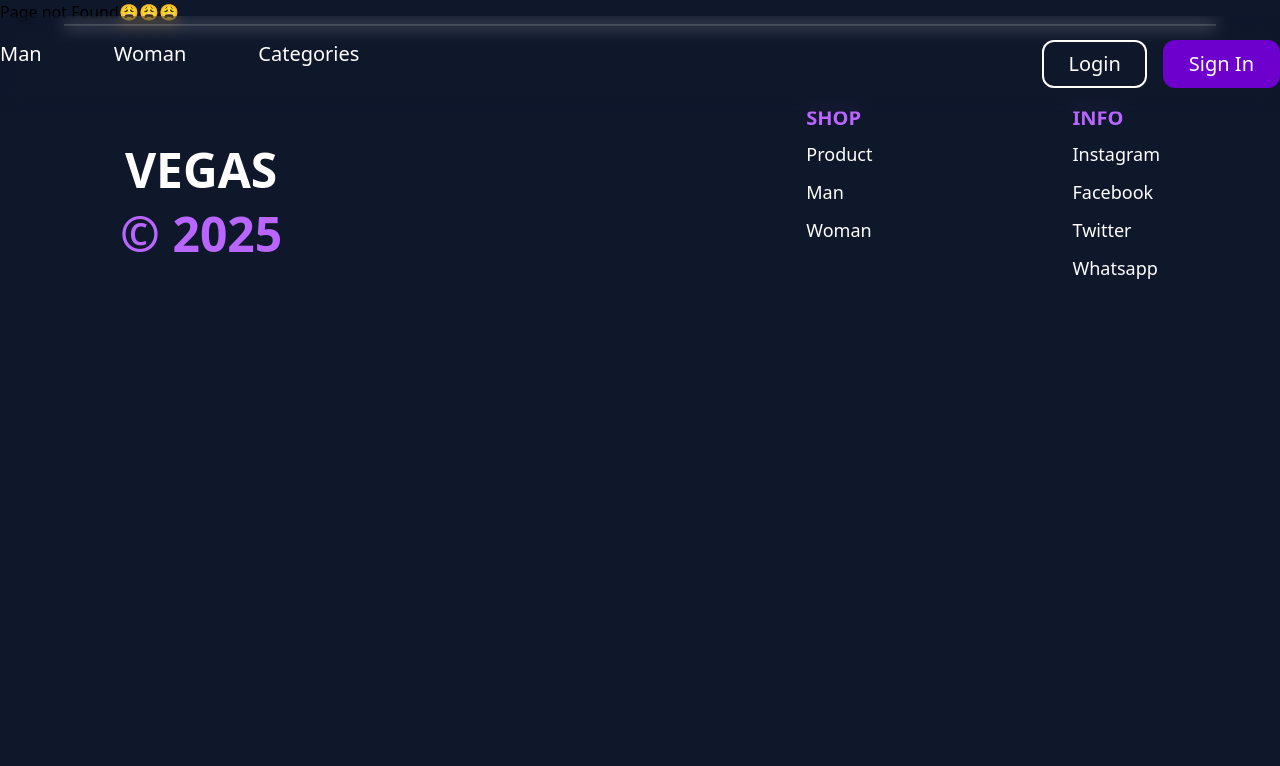
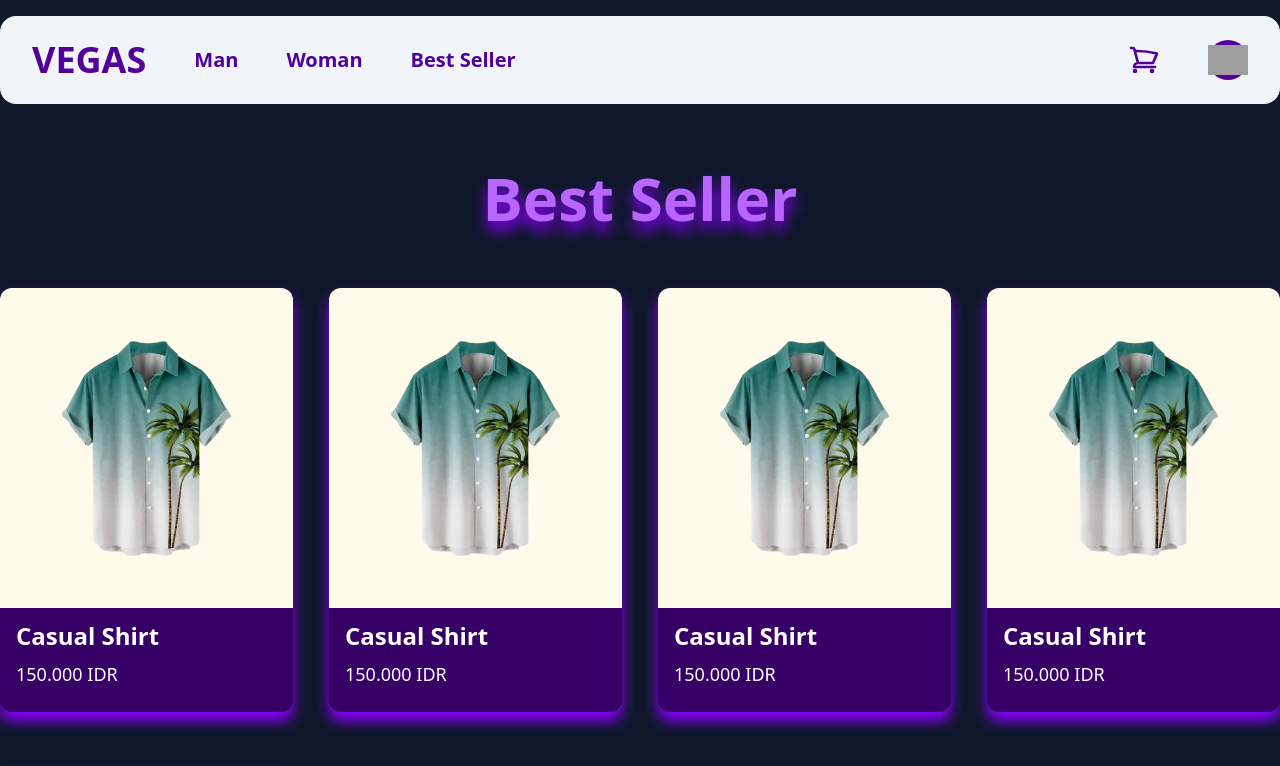
Before and after one commit to Hanvegas/E-Commerce, a Next.js app: page /best-seller in a window 1280 px wide. Before the commit this address had no page. Shown: the top 766 px of the page. Built offline with nearby package versions, Linux system fonts and the light colour scheme; grey boxes are pictures that could not be loaded.

Commit message:
Add Main Navbar

```diff
--- /dev/null
+++ b/src/app/best-seller/page.tsx
@@ -0,0 +1,17 @@
+import CardItem from '@/components/CardItem'
+import CatalogSection from '@/components/section/catalog-section'
+import React from 'react'
+
+export default function BestSeller() {
+      return (
+            <main>
+                  <CatalogSection text='Best Seller' level={1}>
+                        <CardItem title="Casual Shirt" price="150.000 IDR" imageSrc="/images/clothes/tshirt.png" />
+                        <CardItem title="Casual Shirt" price="150.000 IDR" imageSrc="/images/clothes/tshirt.png" />
+                        <CardItem title="Casual Shirt" price="150.000 IDR" imageSrc="/images/clothes/tshirt.png" />
+                        <CardItem title="Casual Shirt" price="150.000 IDR" imageSrc="/images/clothes/tshirt.png" />
+                        <CardItem title="Casual Shirt" price="150.000 IDR" imageSrc="/images/clothes/tshirt.png" />
+                  </CatalogSection>
+            </main>
+      )
+}
--- a/src/app/layout.tsx
+++ b/src/app/layout.tsx
@@ -1,8 +1,8 @@
 import type { Metadata } from "next";
 import { Geist, Geist_Mono, Lato } from "next/font/google";
 import "./globals.css";
-import Navbar from "@/components/Navbar";
 import Footer from "@/components/Footer";
+import DynamicNavbar from "@/components/DynamicNavbar";
 
 const geistSans = Geist({
   variable: "--font-geist-sans",
@@ -29,7 +29,7 @@ export default function RootLayout({
       <body
         className={`${geistSans.variable} ${geistMono.variable} antialiased bg-slate-900`}
       >
-        <Navbar />
+        <DynamicNavbar />
         {children}
         <Footer />
       </body>
--- /dev/null
+++ b/src/components/DynamicNavbar.tsx
@@ -0,0 +1,11 @@
+"use client"
+
+import { usePathname } from "next/navigation";
+import { Navbar, MainNavbar } from "./Navbar";
+
+export default function DynamicNavbar() {
+      const pathname = usePathname()
+      const isHome = pathname === "/"
+
+      return isHome ? <Navbar /> : <MainNavbar />
+}
--- a/src/components/Navbar.tsx
+++ b/src/components/Navbar.tsx
@@ -1,18 +1,21 @@
-import React from 'react'
+import React, { useState } from 'react'
 import MaxWidthWrapper from './MaxWidthWrapper'
 import Link from 'next/link'
 import { Button } from './ui/button'
 import { CustomLink } from './ui/custom-link'
+import { Logo } from './ui/logo'
+import { List } from './ui/list'
+import Image from 'next/image'
 
-export default function Navbar() {
+export function Navbar() {
       return (
             <header className='absolute top-0 left-0 w-full z-40'>
                   <MaxWidthWrapper>
                         <nav className='w-full flex justify-between py-6 mt-4 backdrop-blur-sm'>
                               <ul className='flex gap-18 text-xl text-white'>
-                                    <li><CustomLink href='/man' text='Man'/></li>
-                                    <li><CustomLink href='/woman' text='Woman'/></li>
-                                    <li><CustomLink href='/categories' text="Categories"/></li>
+                                    <li><CustomLink hoverVariant="hoverCenter" href='/product' text='Man' /></li>
+                                    <li><CustomLink hoverVariant="hoverCenter" href='/product' text='Woman' /></li>
+                                    <li><CustomLink hoverVariant="hoverCenter" href='/best-seller' text="Best Seller" /></li>
                               </ul>
 
                               <ul className='flex gap-4 text-xl'>
@@ -36,3 +39,37 @@ export default function Navbar() {
             </header>
       )
 }
+
+
+export function MainNavbar() {
+      return (
+            <header className='sticky top-4 z-50'>
+                  <MaxWidthWrapper>
+                        <nav className='flex justify-between py-2 px-8 bg-slate-100 rounded-2xl'>
+                              <ul className='flex items-center gap-12 py-4 font-semibold text-primary-700'>
+                                    <List><CustomLink href='/'><Logo colorText="dark2" /></CustomLink></List>
+                                    <List><CustomLink hoverVariant="hoverCenter" colorUnderline="primaryDark2" text='Man' href='/pruduct' /></List>
+                                    <List><CustomLink hoverVariant="hoverCenter" colorUnderline="primaryDark2" text='Woman' href='/pruduct' /></List>
+                                    <List><CustomLink hoverVariant="hoverCenter" colorUnderline="primaryDark2" text='Best Seller' href='/best-seller' /></List>
+                              </ul>
+                              <ul className='flex items-center gap-12 py-4 font-semibold text-primary-700'>
+                                    <List>
+                                          <CustomLink href='/cart'>
+                                                <svg xmlns="http://www.w3.org/2000/svg" fill="none" viewBox="0 0 24 24" strokeWidth="2" stroke="currentColor" className="size-8 hover:">
+                                                      <path strokeLinecap="round" strokeLinejoin="round" d="M2.25 3h1.386c.51 0 .955.343 1.087.835l.383 1.437M7.5 14.25a3 3 0 0 0-3 3h15.75m-12.75-3h11.218c1.121-2.3 2.1-4.684 2.924-7.138a60.114 60.114 0 0 0-16.536-1.84M7.5 14.25 5.106 5.272M6 20.25a.75.75 0 1 1-1.5 0 .75.75 0 0 1 1.5 0Zm12.75 0a.75.75 0 1 1-1.5 0 .75.75 0 0 1 1.5 0Z" />
+                                                </svg>
+                                          </CustomLink>
+                                    </List>
+                                    <List>
+                                          <CustomLink href='/setting'>
+                                                <div className='relative w-10 h-10 bg-primary-700 rounded-full cursor-pointer'>
+                                                      <Image src="/images/taylar.png" alt='image' fill className='object-contain' />
+                                                </div>
+                                          </CustomLink>
+                                    </List>
+                              </ul>
+                        </nav>
+                  </MaxWidthWrapper>
+            </header>
+      )
+}
--- a/src/components/section/contact-section.tsx
+++ b/src/components/section/contact-section.tsx
@@ -12,8 +12,8 @@ export default function ContactSection() {
                               <p className='text-white text-xl w-[70%] my-10 leading-10'>Got questions or need assistance? Our team is here to help you navigate the future of fashion. Reach out to us anytime—let’s connect and gear you up for what’s next!</p>
                               <div className='relative w-[70%]'>
                                     <form>
-                                          <label htmlFor="contact-input" className="sr-only">Ask a question</label>
-                                          <input id="contact-input" type="text" className="text-white w-full border-b-2 border-white focus:outline-none pb-3" placeholder="Ask a question.." />
+                                          <label htmlFor="contactInput" className="sr-only">Ask a question</label>
+                                          <input id="contactInput" type="text" className="text-white w-full border-b-2 border-white focus:outline-none pb-3" placeholder="Ask a question.." />
                                           <button type="submit" className='cursor-pointer'>
                                                 <svg
                                                       xmlns="http://www.w3.org/2000/svg"
--- a/src/components/section/hero-section.tsx
+++ b/src/components/section/hero-section.tsx
@@ -21,9 +21,12 @@ export default function HeroSection() {
                         {/* Logo */}
                         <Link href="/">
                               <Logo layer={5}
+                                    margin="mt3"
+                                    variant="center"
                                     size="large"
                                     colorText="white"
                                     classNameText='drop-shadow-xl drop-shadow-primary-300'
+                                    color="dark"
                               />
                         </Link>
 
--- a/src/components/ui/custom-link.tsx
+++ b/src/components/ui/custom-link.tsx
@@ -1,21 +1,37 @@
 import { cn } from "@/libs/utils";
 import { cva, type VariantProps } from "class-variance-authority";
 import Link from "next/link";
-import React from "react";
+import React, { ReactNode } from "react";
+import { Slot } from "@radix-ui/react-slot";
 
 const costumLinkVariants = cva(
       "relative",
       {
             variants: {
-                  variant: {
-                        default: "hover:after:scale-x-100 after:transition-transform after:duration-300 after:ease-in-out after:absolute after:-bottom-2 after:left-1/2 after:-translate-x-1/2 after:w-full after:h-[3px] after:bg-primary-500 after:scale-x-0"
+                  hoverVariant: {
+                        default: "",
+                        hoverLeft: "inline-block after:block after:h-[2px] after:bg-white after:scale-x-0 after:transition-transform after:duration-300 after:origin-left hover:after:scale-x-50",
+                        hoverCenter: "hover:after:scale-x-100 after:origin-center after:transition-transform after:duration-300 after:ease-in-out after:absolute after:-bottom-2 after:left-1/2 after:-translate-x-1/2 after:w-full after:h-[3px] after:scale-x-0"
+                  },
+                  colorUnderline: {
+                        white: "after:bg-white",
+                        primary: "after:bg-primary-500",
+                        primaryLight1: "after:bg-primary-100",
+                        primaryLight2: "after:bg-primary-200",
+                        primaryLight3: "after:bg-primary-300",
+                        primaryLight4: "after:bg-primary-400",
+                        primaryDark1: "after:bg-primary-600",
+                        primaryDark2: "after:bg-primary-700",
+                        primaryDark3: "after:bg-primary-800",
+                        primaryDark4: "after:bg-primary-900",
                   },
                   size: {
                         default: "text-xl"
                   }
             },
             defaultVariants: {
-                  variant: "default",
+                  hoverVariant: "default",
+                  colorUnderline: "white",
                   size: "default"
             }
       }
@@ -23,11 +39,17 @@ const costumLinkVariants = cva(
 
 interface CostumLinkProps extends
       VariantProps<typeof costumLinkVariants> {
+      asChild?: boolean
       className?: string
-      text: string
+      text?: string
       href: string
+      children?: ReactNode
 }
 
-export const CustomLink = ({ text, href, className, variant, size }: CostumLinkProps) => {
-      return <Link href={href} className={cn(costumLinkVariants({ variant, size }), className)}>{text}</Link>
+export const CustomLink = ({ asChild = false, children, text, href, className, hoverVariant, colorUnderline, size }: CostumLinkProps) => {
+      const Comp = asChild ? Slot : Link
+      return <Comp href={href} className={cn(costumLinkVariants({ hoverVariant, colorUnderline, size }), className)}>
+            {children ? children : text}
+      </Comp>
 }
+CustomLink.displayName = "CustomLink"
--- a/src/components/ui/list.tsx
+++ b/src/components/ui/list.tsx
@@ -4,9 +4,13 @@ import { cva, type VariantProps } from "class-variance-authority";
 import React from "react";
 
 const listVariants = cva(
-      "cursor-pointer relative inline-block after:block after:h-[2px] after:bg-white after:scale-x-0 after:transition-transform after:duration-300 after:origin-left hover:after:scale-x-50",
+      "",
       {
             variants: {
+                  hoverVariant: {
+                        default: "",
+                        left: "cursor-pointer relative inline-block after:block after:h-[2px] after:bg-white after:scale-x-0 after:transition-transform after:duration-300 after:origin-left hover:after:scale-x-50"
+                  },
                   size: {
                         default: "text-lg",
                         small: "text-md",
@@ -14,6 +18,7 @@ const listVariants = cva(
                   }
             },
             defaultVariants: {
+                  hoverVariant: "default",
                   size: "default"
             }
       }
@@ -27,7 +32,7 @@ export interface ListProps extends
 }
 
 export const List = React.forwardRef<HTMLLIElement, ListProps>(
-      ({ size, className, asChild = false, ...props }, ref) => {
+      ({ hoverVariant, size, className, asChild = false, ...props }, ref) => {
             const Comp = asChild ? Slot : "li"
             return (
                   <Comp className={cn(listVariants({ size, className }))} ref={ref} {...props} />
--- a/src/components/ui/logo.tsx
+++ b/src/components/ui/logo.tsx
@@ -4,12 +4,13 @@ import { Slot } from "@radix-ui/react-slot";
 import { cva, type VariantProps } from "class-variance-authority";
 
 const logoContainerVariant = cva(
-      "flex justify-center",
+      "",
       {
             variants: {
-                  justify: {
-                        center: "clip-custom absolute -top-2 left-1/2 -translate-x-1/2 min-w-30 md:min-w-80 h-10 md:h-20",
-                        relative: "relative"
+                  variant: {
+                        center: "clip-custom flex absolute -top-2 left-1/2 -translate-x-1/2 justify-center min-w-30 md:min-w-80 h-10 md:h-20",
+                        relative: "relative",
+                        static: "static"
                   },
                   layer: {
                         m5: "-z-50",
@@ -24,12 +25,13 @@ const logoContainerVariant = cva(
                         5: "z-50",
                   },
                   color: {
-                        default: "bg-slate-900",
-                        white: "bg-white"
+                        default: "bg-transparent",
+                        white: "bg-white",
+                        dark: "bg-slate-900"
                   }
             },
             defaultVariants: {
-                  justify: "center",
+                  variant: "static",
                   layer: 1,
                   color: "default"
             }
@@ -46,7 +48,8 @@ const logoTextVariant = cva(
                         large: "text-5xl"
                   },
                   margin: {
-                        default: "mt-1 md:mt-4"
+                        default: "m-0",
+                        mt3: "mt-1 md:mt-3"
                   },
                   colorText: {
                         default: "text-primary-500",
@@ -79,10 +82,10 @@ interface LogoProps extends
       text?: string
 }
 
-export const Logo = ({ classNameContainer, classNameText, justify, size, margin, text = "VEGAS", asChild = false, layer, color, colorText }: LogoProps) => {
+export const Logo = ({ classNameContainer, classNameText, variant, size, margin, text = "VEGAS", asChild = false, layer, color, colorText }: LogoProps) => {
       const Comp = asChild ? Slot : "div"
       return (
-            <Comp className={cn(logoContainerVariant({ justify, layer, color }), classNameContainer)}>
+            <Comp className={cn(logoContainerVariant({ variant, layer, color }), classNameContainer)}>
                   <span className={cn(logoTextVariant({ size, margin, colorText }), classNameText)}>{text}</span>
             </Comp>
       )
```
